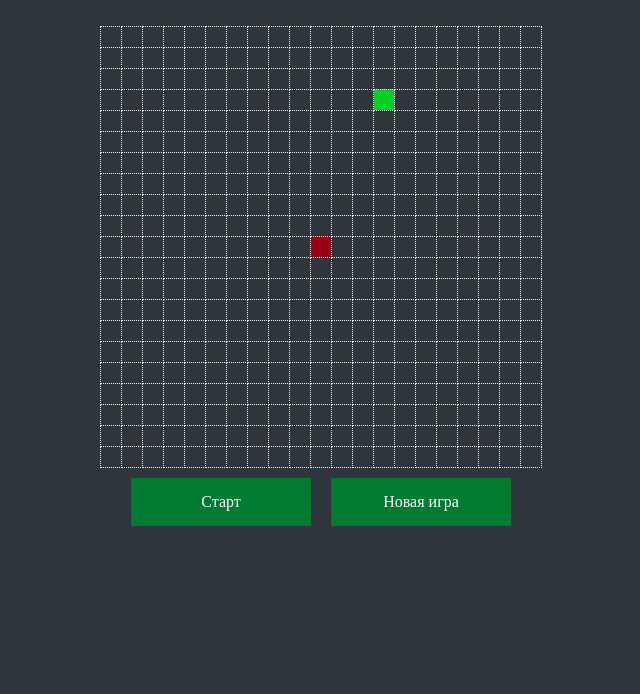
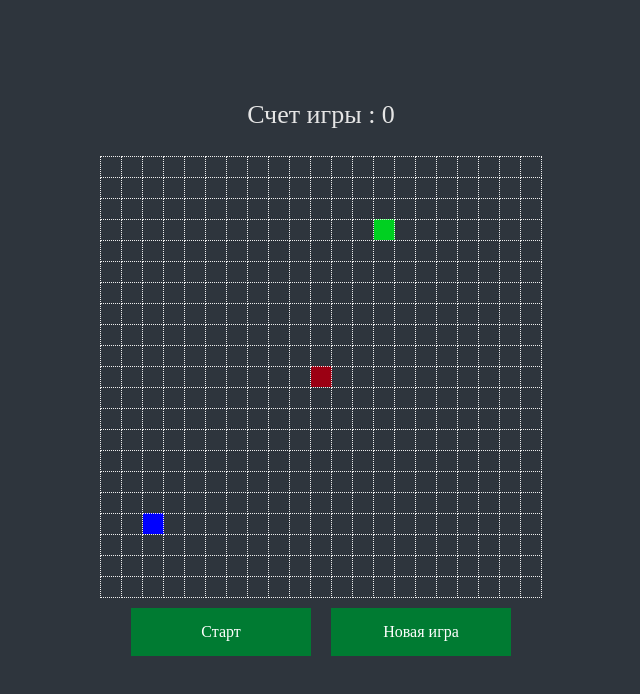
Before and after one commit to mifrok/JavaScript, a plain HTML site: page lesson_7/index.html in a window 1280 px wide. Shown: the whole page, without its empty margins (319-959 px from the left). Drawn offline with Linux system fonts and the light colour scheme.

Commit message:
homework

```diff
--- a/lesson_7/js.js
+++ b/lesson_7/js.js
@@ -84,7 +84,7 @@ const map = {
         }
     },
 
-    render(snakePointsArray, foodPoint) {
+    render(snakePointsArray, foodPoint, blockPoint) {
         for (const cell of this.usedCells) {
             cell.className = 'cell';
         }
@@ -100,6 +100,10 @@ const map = {
         const foodCell = this.cells[`x${foodPoint.x}_y${foodPoint.y}`];
         foodCell.classList.add('food');
         this.usedCells.push(foodCell);
+
+        const blockCell = this.cells[`x${blockPoint.x}_y${blockPoint.y}`];
+        blockCell.classList.add('block');
+        this.usedCells.push(blockCell);
     },
 };
 
@@ -204,11 +208,53 @@ const status = {
     },
 };
 
+const score = {
+    count: 0,
+    text: 'Счет игры : ',
+    init() {
+        let isScoreExists = document.getElementById('game_score')
+        if (isScoreExists) {
+            isScoreExists.remove()
+        }
+        let scoreData = document.createElement('div')
+        scoreData.classList.add('game_score')
+        scoreData.id = 'game_score'
+        scoreData.innerText = this.text + this.count.toString()
+        document.body.insertAdjacentElement('afterbegin', scoreData)
+    },
+    update () {
+        this.count++
+        return document.getElementById('game_score').innerText = this.text + this.count.toString()
+    },
+    reset () {
+        return this.count = 0
+    }
+}
+const block = {
+    x: null,
+    y: null,
+    setCoordinates(point) {
+        this.x = point.x;
+        this.y = point.y;
+    },
+    getCoordinates() {
+        return {
+            x: this.x,
+            y: this.y,
+        }
+    },
+    isOnPoint(point) {
+        return this.x === point.x && this.y === point.y;
+    }
+}
+
 const game = {
     config,
     map,
     snake,
     food,
+    block,
+    score,
     status,
     tickInterval: null,
 
@@ -222,17 +268,18 @@ const game = {
             }
             return;
         }
-
         this.map.init(this.config.getRowsCount(), this.config.getColsCount());
-
+        this.score.init();
         this.setEventHandlers();
         this.reset();
     },
 
     reset() {
         this.stop();
+        this.score.reset();
         this.snake.init(this.getStartSnakeBody(), 'up');
         this.food.setCoordinates(this.getRandomFreeCoordinates());
+        this.block.setCoordinates(this.getRandomFreeCoordinates());
         this.render();
     },
 
@@ -261,13 +308,14 @@ const game = {
 
         if (this.food.isOnPoint(this.snake.getNextStepHeadPoint())) {
             this.snake.growUp();
+            this.score.update();
+            this.block.setCoordinates(this.getRandomFreeCoordinates());
             this.food.setCoordinates(this.getRandomFreeCoordinates());
 
             if (this.isGameWon()) {
                 this.finish();
             }
         }
-
         this.snake.makeStep();
         this.render();
     },
@@ -278,7 +326,8 @@ const game = {
             nextHeadPoint.x < this.config.getColsCount() &&
             nextHeadPoint.y < this.config.getRowsCount() &&
             nextHeadPoint.x >= 0 &&
-            nextHeadPoint.y >= 0;
+            nextHeadPoint.y >= 0 &&
+            !this.block.isOnPoint(nextHeadPoint);
     },
 
     isGameWon() {
@@ -302,7 +351,7 @@ const game = {
     },
 
     getRandomFreeCoordinates() {
-        const exclude = [this.food.getCoordinates(), ...this.snake.getBody()];
+        const exclude = [this.food.getCoordinates(), this.block.getCoordinates(), ...this.snake.getBody()];
 
         while (true) {
             const rndPoint = {
@@ -327,7 +376,8 @@ const game = {
     },
 
     render() {
-        this.map.render(this.snake.getBody(), this.food.getCoordinates());
+        this.score.init()
+        this.map.render(this.snake.getBody(), this.food.getCoordinates(), this.block.getCoordinates());
     },
 
     playClickHandler() {
--- a/lesson_7/style.css
+++ b/lesson_7/style.css
@@ -44,3 +44,13 @@ td.cell{
 .disabled:hover{
     background: #7c7c7c;
 }
+.game_score {
+    display: flex;
+    justify-content: center;
+    padding-top: 100px;
+    font-size: 26px;
+    color: #e5e5e5;
+}
+.block {
+    background: blue;
+}
```
